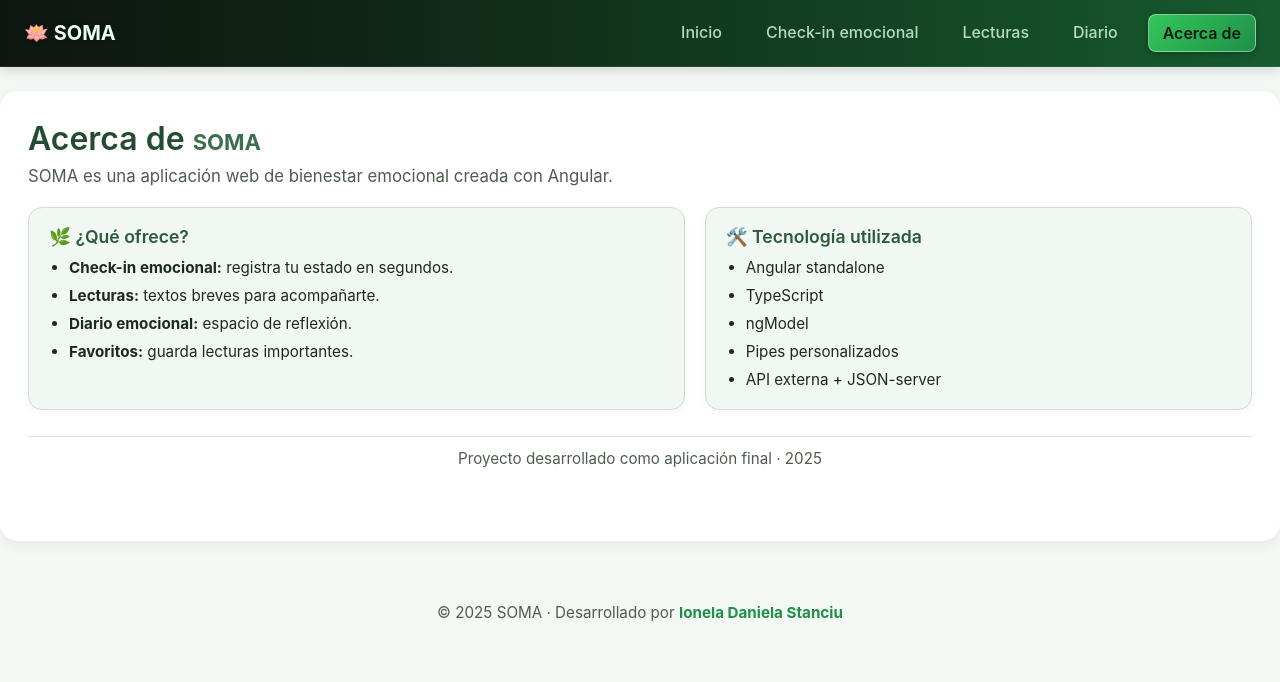
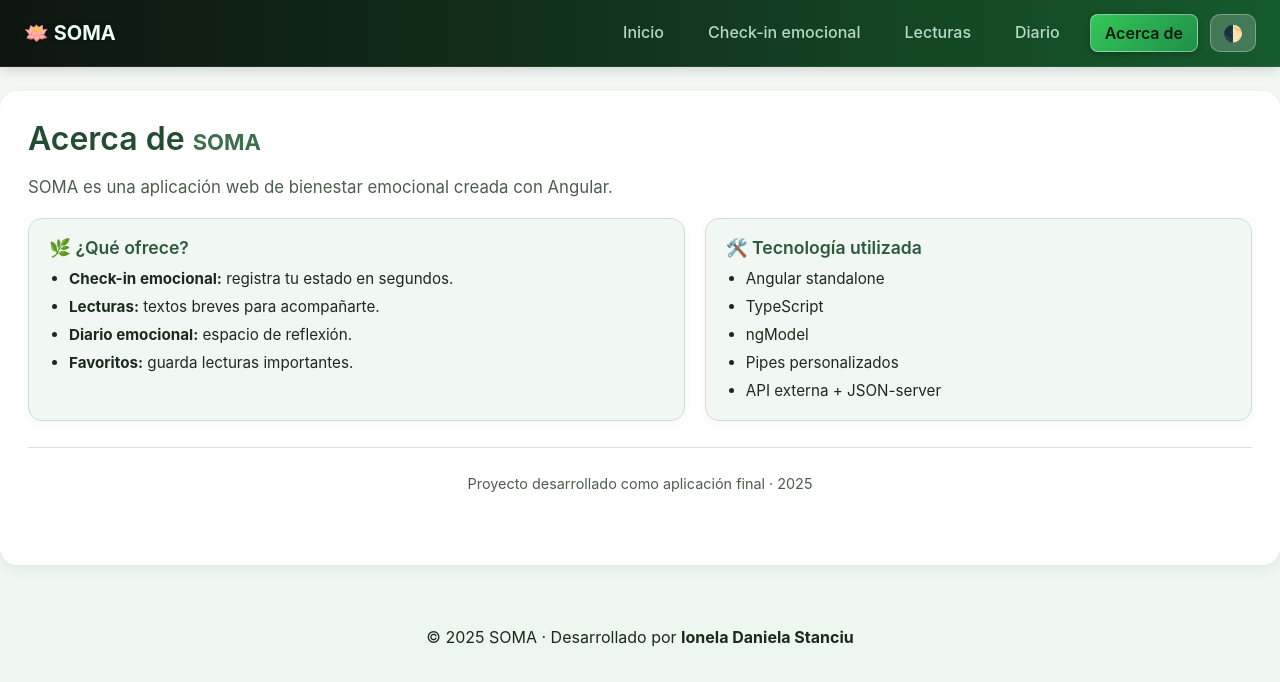
Before and after one commit to ionelastanciu/soma, an Angular app: page /about in a window 1280 px wide. Shown: the top 682 px of the page. Built offline with nearby package versions, Linux system fonts and the light colour scheme.

Commit message:
Modo claro/oscuro

```diff
--- a/db.json
+++ b/db.json
@@ -7,5 +7,13 @@
       "fecha": "2025-12-08T22:56:46.147Z"
     }
   ],
-  "diario": []
+  "diario": [
+    {
+      "id": "e387",
+      "mood": "Desmotivación",
+      "text": "Hay momentos en los que siento que no puedo más... Seguir adelante se hace demasiado duro.",
+      "date": "2025-12-08T23:34:44.079Z",
+      "important": false
+    }
+  ]
 }
--- a/src/app/app.html
+++ b/src/app/app.html
@@ -7,6 +7,10 @@
     <a routerLink="/readings" routerLinkActive="active">Lecturas</a>
     <a routerLink="/journal" routerLinkActive="active">Diario</a>
     <a routerLink="/about" routerLinkActive="active">Acerca de</a>
+    <button class="night-toggle" (click)="toggleNightMode()">
+  🌓
+</button>
+
   </nav>
 </header>
 
--- a/src/app/app.ts
+++ b/src/app/app.ts
@@ -8,4 +8,27 @@ import { RouterOutlet, RouterLink, RouterLinkActive } from '@angular/router';
   templateUrl: './app.html',
   styleUrl: './app.css',
 })
-export class App {}
+export class App {
+
+  darkMode = false;
+
+  constructor() {
+    const saved = localStorage.getItem('dark_mode');
+    if (saved === 'true') {
+      this.darkMode = true;
+      document.body.classList.add('dark');
+    }
+  }
+
+  toggleNightMode() {
+    this.darkMode = !this.darkMode;
+
+    if (this.darkMode) {
+      document.body.classList.add('dark');
+      localStorage.setItem('dark_mode', 'true');
+    } else {
+      document.body.classList.remove('dark');
+      localStorage.setItem('dark_mode', 'false');
+    }
+  }
+}
--- a/src/app/features/home/home-page/home-page.css
+++ b/src/app/features/home/home-page/home-page.css
@@ -120,3 +120,11 @@
   width: 26px;
   height: 26px;
 }
+.hero-content {
+  animation: floatTitle 10s ease-in-out infinite alternate;
+}
+
+@keyframes floatTitle {
+  from { transform: translate(-50%, -48%); }
+  to   { transform: translate(-50%, -52%); }
+}
--- a/src/app/features/journal/journal-page/journal-page.css
+++ b/src/app/features/journal/journal-page/journal-page.css
@@ -1,6 +1,4 @@
-/* ======================================== */
-/* CONTENEDOR GENERAL */
-/* ======================================== */
+
 .journal-card {
   padding: 26px;
   border-radius: 18px;
@@ -8,9 +6,6 @@
   box-shadow: 0 4px 14px rgba(0,0,0,0.06);
 }
 
-/* ======================================== */
-/* FORMULARIO */
-/* ======================================== */
 .journal-form {
   margin-top: 12px;
   display: flex;
@@ -30,7 +25,6 @@
   font-weight: 600;
 }
 
-/* Inputs */
 select,
 textarea {
   padding: 12px;
@@ -49,7 +43,7 @@ textarea:focus {
   box-shadow: 0 0 0 3px rgba(78,122,95,0.25);
 }
 
-/* Error */
+
 .input-error {
   border: 2px solid #e57373 !important;
   background: #ffecec !important;
@@ -60,7 +54,7 @@ textarea:focus {
   font-size: 0.8rem;
 }
 
-/* Botón principal */
+
 .btn-primary {
   background: #4e7a5f;
   color: white;
@@ -76,7 +70,7 @@ textarea:focus {
   background: #3c634c;
 }
 
-/* Botones secundarios */
+
 .btn-secondary {
   background: #e7f3ec;
   border: 1px solid #8fbda4;
@@ -91,7 +85,7 @@ textarea:focus {
   background: #d6ebdf;
 }
 
-/* Eliminar */
+
 .btn-danger {
   background: #ffdddd;
   border: 1px solid #e99b9b;
@@ -105,9 +99,7 @@ textarea:focus {
   background: #ffcccc;
 }
 
-/* ======================================== */
-/* LISTA DEL DIARIO */
-/* ======================================== */
+
 .journal-list {
   list-style: none;
   padding: 0;
@@ -125,14 +117,14 @@ textarea:focus {
   transition: 0.2s;
 }
 
-/* Tarjeta destacada */
+
 .journal-item.important {
   border-color: #8edbb2;
   background: #ecfff4;
   box-shadow: 0 0 0 2px rgba(142,219,178,0.35);
 }
 
-/* Cabecera */
+
 .journal-header {
   display: flex;
   justify-content: space-between;
@@ -153,7 +145,7 @@ textarea:focus {
   font-size: 0.85rem;
 }
 
-/* Texto */
+
 .journal-text {
   color: #2d3a33;
   font-size: 0.95rem;
@@ -161,8 +153,23 @@ textarea:focus {
   line-height: 1.45;
 }
 
-/* Acciones */
+
 .actions {
   display: flex;
   gap: 10px;
 }
+
+
+body.zen .topbar,
+body.zen .footer {
+  opacity: 0 !important;
+  pointer-events: none !important;
+  transform: translateY(-10px);
+  transition: 0.4s ease;
+}
+
+body.zen .container {
+  max-width: 750px;
+  margin-top: 60px;
+  transition: 0.4s ease;
+}
--- a/src/app/features/journal/journal-page/journal-page.html
+++ b/src/app/features/journal/journal-page/journal-page.html
@@ -4,6 +4,7 @@
   <p class="muted">Escribe con calma cómo te sientes hoy.</p>
 
   <form (ngSubmit)="addEntry()" class="journal-form">
+
 
     <div class="field">
       <label class="label">Estado principal</label>
--- a/src/app/features/journal/journal-page/journal-page.ts
+++ b/src/app/features/journal/journal-page/journal-page.ts
@@ -25,6 +25,9 @@ export class JournalPage implements OnInit {
   showErrors = false;
   cargando = false;
   error = false;
+
+  // ⭐ AQUI / ESTÁ SEPARADO / Y BIEN COLOCADO
+  zenMode = false;
 
   constructor(private api: JournalApiService) {}
 
@@ -77,4 +80,5 @@ export class JournalPage implements OnInit {
       this.entries = this.entries.filter(e => e.id !== id);
     });
   }
+
 }
--- a/src/styles.css
+++ b/src/styles.css
@@ -1,4 +1,6 @@
-
+/* ===========================================================
+   🎨 PALETA LUZ — VARIABLES BASE
+   =========================================================== */
 
 :root {
   --bg-main: #f4f8f4;
@@ -22,18 +24,26 @@
   --info: #4da3ff;
 
   --border-soft: rgba(0,0,0,0.1);
-  --shadow-soft: rgba(0, 0, 0, 0.08);
+  --shadow-soft: rgba(0,0,0,0.08);
 }
 
 
+/* ===========================================================
+   🌞 MODO CLARO
+   =========================================================== */
 
 body {
   margin: 0;
   font-family: 'Inter', system-ui, sans-serif;
-  background: var(--bg-main);
+  background: linear-gradient(180deg, #f4f8f4, #edf6ef);
   color: var(--text-main);
+  transition: background 0.4s ease, color 0.3s ease;
 }
 
+
+/* ===========================================================
+   🔝 NAVBAR
+   =========================================================== */
 
 .topbar {
   background: linear-gradient(to right, var(--brand-green), var(--brand-green-light));
@@ -82,15 +92,28 @@ body {
 }
 
 
+/* ===========================================================
+   📦 TARJETAS (CARDS)
+   =========================================================== */
+
 .card {
-  background: var(--bg-surface);
-  border-radius: 18px;
-  padding: 28px 26px;
+  border-radius: 22px;
+  padding: 28px;
+  background: rgba(255,255,255,0.88);
+  backdrop-filter: blur(3px);
   margin: 24px 0;
   box-shadow:
-    0px 2px 6px rgba(0,0,0,0.04),
-    0px 6px 18px rgba(0,0,0,0.08);
+    0px 3px 6px rgba(0,0,0,0.04),
+    0px 10px 24px rgba(0,0,0,0.06);
+  transition: transform 0.25s ease, box-shadow 0.25s ease;
   animation: fadeIn 0.45s ease-out both;
+}
+
+.card:hover {
+  transform: translateY(-3px);
+  box-shadow:
+    0px 4px 10px rgba(0,0,0,0.05),
+    0px 8px 20px rgba(0,0,0,0.10);
 }
 
 .card h1,
@@ -101,43 +124,46 @@ body {
 }
 
 
+/* ===========================================================
+   ✏ TIPOGRAFÍA
+   =========================================================== */
+
 h1 {
   font-size: 1.9rem;
   font-weight: 700;
-  margin: 0 0 18px 0;
+  margin-bottom: 18px;
   color: var(--text-main);
 }
 
 h2 {
   font-size: 1.25rem;
   font-weight: 600;
-  margin: 14px 0 10px;
   color: var(--brand-green);
 }
 
 h3 {
   font-size: 1.05rem;
   font-weight: 600;
-  margin: 12px 0 6px;
 }
 
 p {
   line-height: 1.55;
-  margin: 0 0 14px;
 }
 
 .muted {
-  font-size: 0.95rem;
   color: var(--text-muted);
 }
 
+
+/* ===========================================================
+   🧩 FORMULARIOS
+   =========================================================== */
 
 label,
 .label {
   font-size: 0.9rem;
   color: var(--text-muted);
   font-weight: 500;
-  margin-bottom: 4px;
 }
 
 input,
@@ -162,6 +188,10 @@ textarea:focus {
 }
 
 
+/* ===========================================================
+   🔘 BOTONES
+   =========================================================== */
+
 button {
   background: var(--brand-green) !important;
   color: var(--text-light);
@@ -170,7 +200,7 @@ button {
   border-radius: 12px;
   font-size: 16px;
   cursor: pointer;
-  transition: 0.25s ease;
+  transition: background 0.25s ease, transform 0.25s ease;
 }
 
 button:hover {
@@ -187,6 +217,10 @@ button.danger:hover {
 }
 
 
+/* ===========================================================
+   LISTAS / CARDS SECUNDARIAS
+   =========================================================== */
+
 .reading-card {
   background: var(--bg-input);
   border-radius: 12px;
@@ -197,33 +231,96 @@ button.danger:hover {
   align-items: center;
 }
 
-
 .error {
   color: var(--danger);
   font-size: 14px;
 }
 
 
+/* ===========================================================
+   ✨ ANIMACIONES
+   =========================================================== */
 
 .fade-in {
-  animation: fadeIn 0.45s ease-out both;
+  animation: fadein 0.6s ease forwards;
+  opacity: 0;
 }
 
-@keyframes fadeIn {
+@keyframes fadein {
   from { opacity: 0; transform: translateY(8px); }
-  to { opacity: 1; transform: translateY(0); }
+  to   { opacity: 1; transform: translateY(0); }
 }
 
 
-.footer {
-  text-align: center;
-  padding: 20px 0 28px;
-  margin-top: 40px;
-  color: var(--text-muted);
-  font-size: 0.95rem;
-  background: transparent;
+/* ===========================================================
+   🌙 BOTÓN MODO OSCURO
+   =========================================================== */
+
+.night-toggle {
+  background: rgba(255,255,255,0.2) !important;
+  border: 1px solid rgba(255,255,255,0.3);
+  padding: 8px 12px;
+  border-radius: 10px;
+  cursor: pointer;
+  color: white;
+  transition: 0.25s ease;
 }
 
-.footer strong {
-  color: var(--brand-green);
+.night-toggle:hover {
+  background: rgba(255,255,255,0.35) !important;
 }
+
+
+/* ===========================================================
+   🌑 MODO OSCURO COMPLETO
+   =========================================================== */
+
+body.dark {
+  --bg-main: #0f1a11;
+  --bg-surface: #1a2a1e;
+  --bg-surface-alt: #233628;
+
+  --bg-input: #253b2c;
+  --bg-input-dark: #2e4a36;
+
+  --text-main: #e7f5ec;
+  --text-muted: #a8c3b2;
+  --text-light: #ffffff;
+
+  --brand-green: #42d784;
+  --brand-green-light: #6df0a2;
+  --brand-green-soft: #2e6342;
+
+  --border-soft: rgba(255,255,255,0.1);
+  --shadow-soft: rgba(0,0,0,0.4);
+
+  background: linear-gradient(180deg, #0d1710, #142219);
+  color: var(--text-main);
+}
+
+body.dark .card {
+  background: rgba(255,255,255,0.06);
+  border: 1px solid rgba(255,255,255,0.08);
+}
+
+body.dark .menu a {
+  color: #dfffe8;
+}
+
+body.dark .menu a.active {
+  background: rgba(255,255,255,0.15);
+  border-color: rgba(255,255,255,0.25);
+}
+
+body.dark button {
+  background: var(--brand-green) !important;
+  color: #0b140c !important;
+}
+footer, .footer {
+  display: flex;
+  justify-content: center;
+  align-items: center;
+  padding: 20px 0 28px;
+  width: 100%;
+  text-align: center;
+}
```
